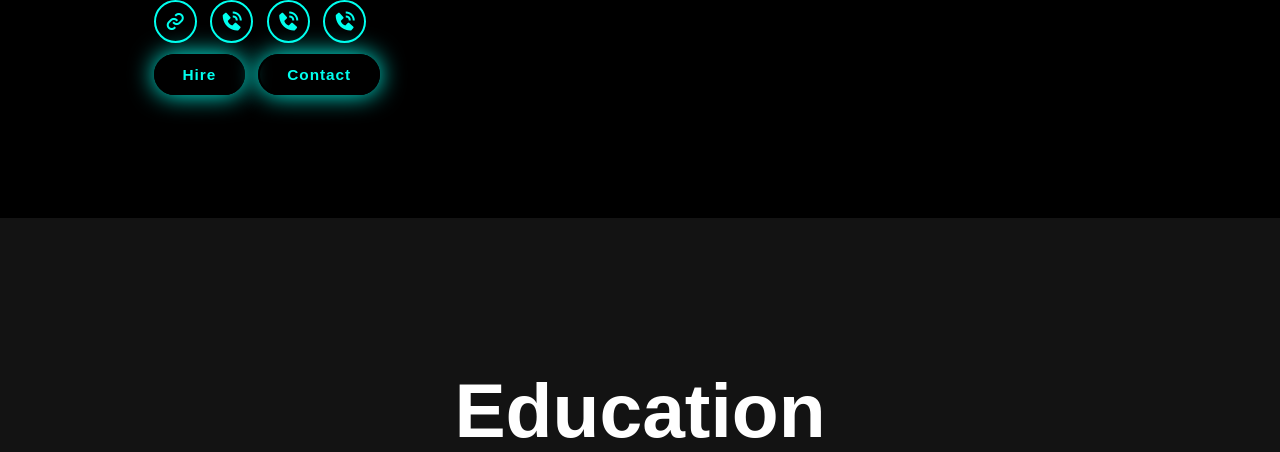
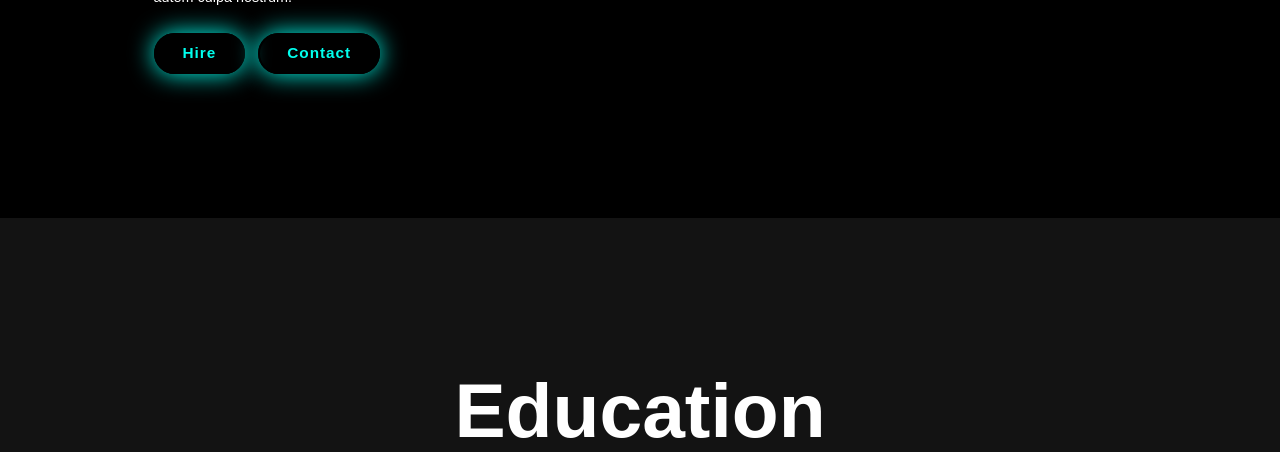
Before and after one commit to aiibooouuu/webtrial, a Flask app: page / in a window 1280 px wide. Shown: the part 582-1034 px from the top of the page. Run offline with Flask 3, Linux system fonts and the light colour scheme.

Commit message:
Removed the social media icons

```diff
--- a/website/templates/index.html
+++ b/website/templates/index.html
@@ -36,12 +36,12 @@
                 autem culpa nostrum.
             </p>
             <br>
-            <div class="social-icons">
+            <!-- <div class="social-icons">
                 <a href="#"><i class='bx bx-link' ></i></a> &nbsp &nbsp
                 <a href="#"><i class='bx bxs-phone-call' ></i></a> &nbsp &nbsp
                 <a href="#"><i class='bx bxs-phone-call' ></i></a> &nbsp &nbsp
                 <a href="#"><i class='bx bxs-phone-call' ></i></a> &nbsp &nbsp
-            </div>
+            </div> -->
             <br>
             <div class="btn-grp">
                 <a href="#" class="btn"> Hire </a> &nbsp &nbsp
```
